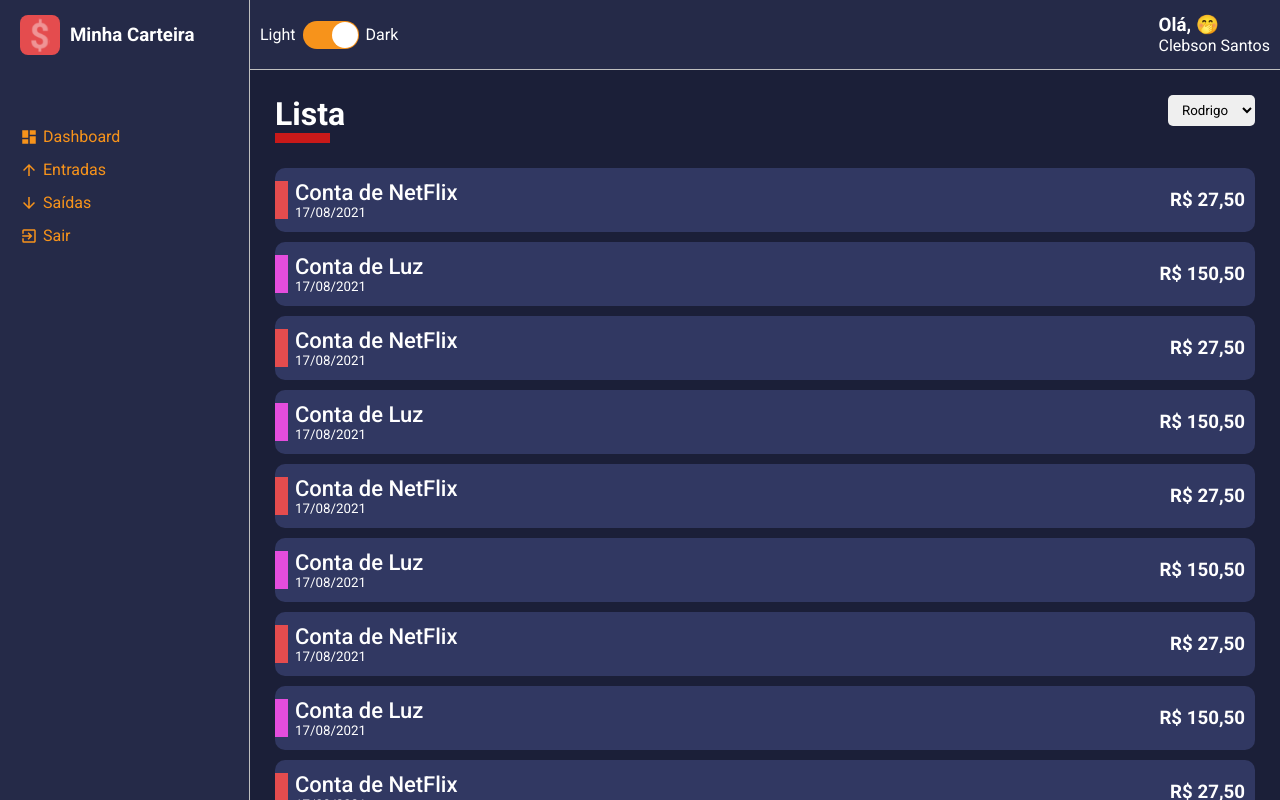
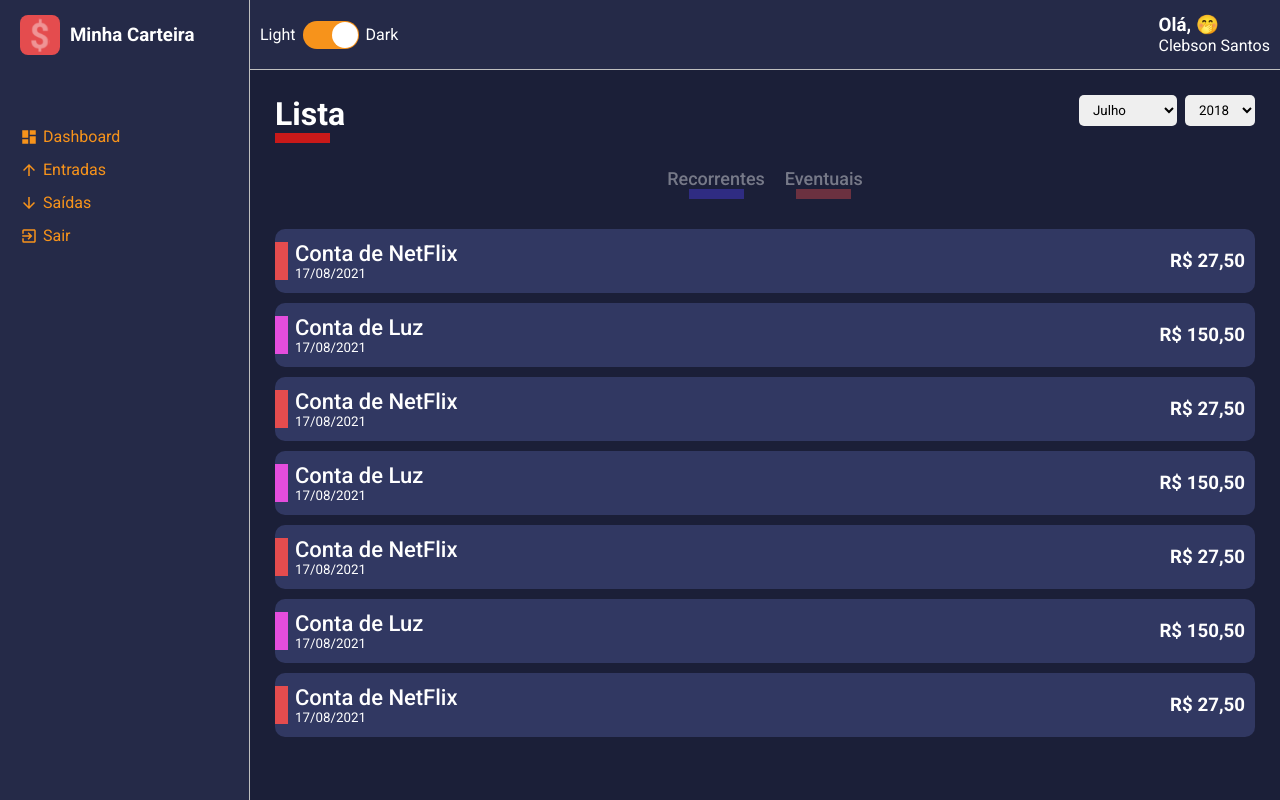
Before and after one commit to clebsonsantos/my-wallet, a React (Create React App) app: page / in a window 1280 px wide. Built offline with nearby package versions, Linux system fonts and the light colour scheme.

Commit message:
Filtros de recorrentes e eventuais

```diff
--- a/src/pages/List/index.tsx
+++ b/src/pages/List/index.tsx
@@ -3,175 +3,98 @@
 import SelectInput from '../../Components/SelectInput'
 import HistoryFinanceCard from '../../Components/HistoryFinanceCard'
 
-import {Container, Content } from './style'
+import {Container, Content, Filters } from './style'
 const List: React.FC = () =>{
-  const options = [
-    {value: 'Rodrigo', label: 'Rodrigo'},
-    { value: 'Maria', label: 'Maria'},
-    { value: 'Carlos', label: 'Carlos'}
+  const months = [
+    {value: 7, label: 'Julho'},
+    { value: 8, label: 'Agosto'},
+    { value: 9, label: 'Setembro'}
 
   ]
+  const years = [
+    {value: 2018, label: 2018},
+    { value: 2019, label: 2019},
+    { value: 2020, label: 2020}
 
+  ]
+  function handleFrequencyClick(information: string){
+    return alert(information)
+  }
   return (
     <>
       <Container>
-        <ContentHeader title='Lista' lineColor="#c91919">
-          <SelectInput options={options}/>
+        <ContentHeader title="Lista" lineColor="#c91919">
+          <SelectInput options={months} />
+          <SelectInput options={years} />
         </ContentHeader>
+        <Filters>
+          <button
+            type="button"
+            className={`
+                    tag-filter
+                    tag-filter-recurrent
+
+                    `}
+            // ${frequencyFilterSelected.includes('recorrente') && 'tag-actived'}
+            onClick={() => handleFrequencyClick('recorrente')}
+          >
+            Recorrentes
+          </button>
+
+          <button
+            type="button"
+            className={`
+                    tag-filter
+                    tag-filter-eventual
+                    `}
+            // ${frequencyFilterSelected.includes('eventual') && 'tag-actived'}
+            onClick={() => handleFrequencyClick('eventual')}
+          >
+            Eventuais
+          </button>
+        </Filters>
         <Content>
           <HistoryFinanceCard
             tagColor="#e44c4e"
             title="Conta de NetFlix"
             subtitle="17/08/2021"
             amount="R$ 27,50"
-
           />
           <HistoryFinanceCard
             tagColor="#e44ddd"
             title="Conta de Luz"
             subtitle="17/08/2021"
             amount="R$ 150,50"
-
           />
           <HistoryFinanceCard
             tagColor="#e44c4e"
             title="Conta de NetFlix"
             subtitle="17/08/2021"
             amount="R$ 27,50"
-
           />
           <HistoryFinanceCard
             tagColor="#e44ddd"
             title="Conta de Luz"
             subtitle="17/08/2021"
             amount="R$ 150,50"
-
           />
           <HistoryFinanceCard
             tagColor="#e44c4e"
             title="Conta de NetFlix"
             subtitle="17/08/2021"
             amount="R$ 27,50"
-
           />
           <HistoryFinanceCard
             tagColor="#e44ddd"
             title="Conta de Luz"
             subtitle="17/08/2021"
             amount="R$ 150,50"
-
           />
           <HistoryFinanceCard
             tagColor="#e44c4e"
             title="Conta de NetFlix"
             subtitle="17/08/2021"
             amount="R$ 27,50"
-
-          />
-          <HistoryFinanceCard
-          tagColor="#e44ddd"
-          title="Conta de Luz"
-          subtitle="17/08/2021"
-          amount="R$ 150,50"
-
-          />
-           <HistoryFinanceCard
-          tagColor="#e44c4e"
-          title="Conta de NetFlix"
-          subtitle="17/08/2021"
-          amount="R$ 27,50"
-
-          />
-          <HistoryFinanceCard
-          tagColor="#e44ddd"
-          title="Conta de Luz"
-          subtitle="17/08/2021"
-          amount="R$ 150,50"
-
-          />
-           <HistoryFinanceCard
-          tagColor="#e44c4e"
-          title="Conta de NetFlix"
-          subtitle="17/08/2021"
-          amount="R$ 27,50"
-
-          />
-          <HistoryFinanceCard
-          tagColor="#e44ddd"
-          title="Conta de Luz"
-          subtitle="17/08/2021"
-          amount="R$ 150,50"
-
-          />
-           <HistoryFinanceCard
-          tagColor="#e44c4e"
-          title="Conta de NetFlix"
-          subtitle="17/08/2021"
-          amount="R$ 27,50"
-
-          />
-          <HistoryFinanceCard
-          tagColor="#e44ddd"
-          title="Conta de Luz"
-          subtitle="17/08/2021"
-          amount="R$ 150,50"
-
-          />
-           <HistoryFinanceCard
-          tagColor="#e44c4e"
-          title="Conta de NetFlix"
-          subtitle="17/08/2021"
-          amount="R$ 27,50"
-
-          />
-          <HistoryFinanceCard
-          tagColor="#e44ddd"
-          title="Conta de Luz"
-          subtitle="17/08/2021"
-          amount="R$ 150,50"
-
-          />
-           <HistoryFinanceCard
-          tagColor="#e44c4e"
-          title="Conta de NetFlix"
-          subtitle="17/08/2021"
-          amount="R$ 27,50"
-
-          />
-          <HistoryFinanceCard
-          tagColor="#e44ddd"
-          title="Conta de Luz"
-          subtitle="17/08/2021"
-          amount="R$ 150,50"
-
-          />
-           <HistoryFinanceCard
-          tagColor="#e44c4e"
-          title="Conta de NetFlix"
-          subtitle="17/08/2021"
-          amount="R$ 27,50"
-
-          />
-          <HistoryFinanceCard
-          tagColor="#e44ddd"
-          title="Conta de Luz"
-          subtitle="17/08/2021"
-          amount="R$ 150,50"
-
-          />
-           <HistoryFinanceCard
-          tagColor="#e44c4e"
-          title="Conta de NetFlix"
-          subtitle="17/08/2021"
-          amount="R$ 27,50"
-
-          />
-          <HistoryFinanceCard
-          tagColor="#e44ddd"
-          title="Conta de Luz"
-          subtitle="17/08/2021"
-          amount="R$ 150,50"
-
           />
         </Content>
       </Container>
--- a/src/pages/List/style.ts
+++ b/src/pages/List/style.ts
@@ -3,3 +3,42 @@
 
 export const Container = styled.div``;
 export const Content = styled.div``;
+export const Filters = styled.div`
+    width: 100%;
+
+    display: flex;
+    justify-content: center;
+
+    margin-bottom: 30px;
+    .tag-filter {
+        font-size: 18px;
+        font-weight: 500;
+        background: none;
+        color: ${props => props.theme.colors.white};
+        margin: 0 10px;
+
+        opacity: .4;
+        transition: opacity .3s;
+        &:hover {
+            opacity: .7;
+        }
+    }
+    .tag-filter-recurrent::after {
+        content: '';
+        display: block;
+        width: 55px;
+        margin: 0 auto;
+        border-bottom: 10px solid ${props => props.theme.colors.success};
+    }
+    .tag-filter-eventual::after {
+        content: '';
+        display: block;
+        width: 55px;
+        margin: 0 auto;
+        border-bottom: 10px solid ${props => props.theme.colors.warning};
+    }
+
+    .tag-actived {
+       opacity: 1;
+    }
+`;
```
Lines whose indentation alone changed are shown as unchanged.
